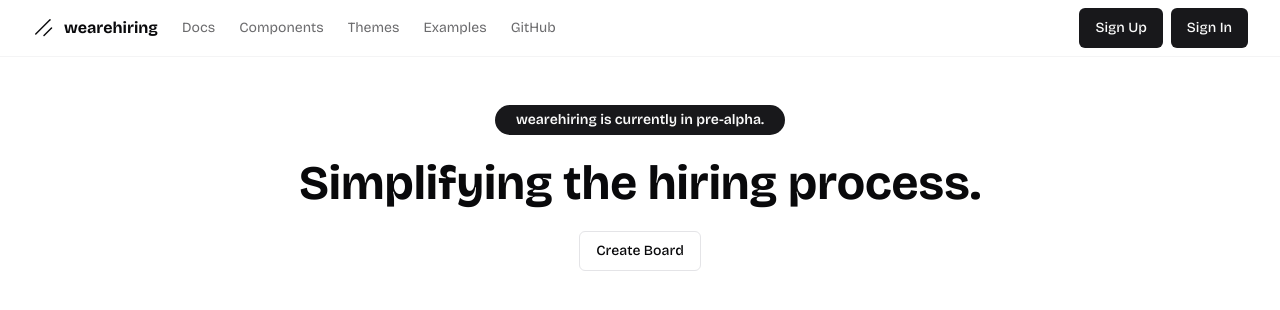
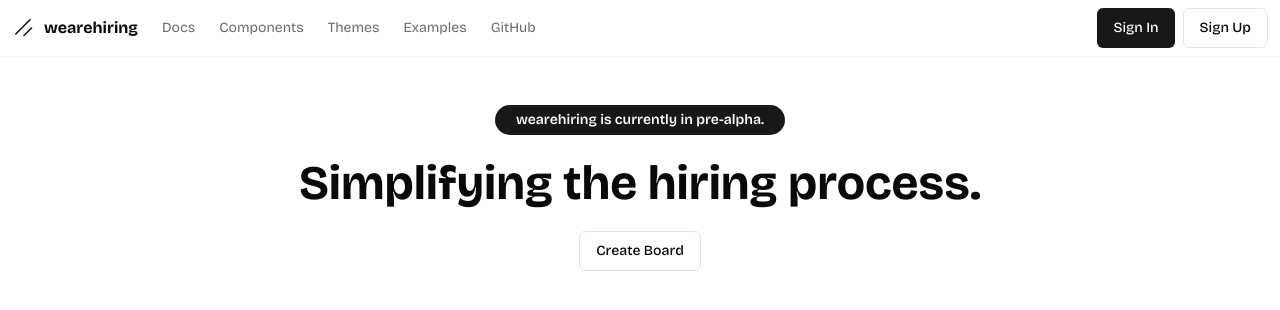
Before and after one commit to ramezj/wearehiring, a Next.js app: page / in a window 1280 px wide. Shown: the top 310 px of the page. Built offline with nearby package versions, Linux system fonts and the light colour scheme; no server answers.

Commit message:
Navbar session, bug fixes and new buttons

```diff
--- a/components/Layouts/MainLayout.tsx
+++ b/components/Layouts/MainLayout.tsx
@@ -6,7 +6,7 @@ export function Layout(props:any) {
     return (
         <div>
             {/* <NavigationBar session={props.session}/> */}
-            <SiteHeader />
+            <SiteHeader session={props.session}/>
             {props.children}
         </div>
     )
--- a/components/Navigation/site-header.tsx
+++ b/components/Navigation/site-header.tsx
@@ -5,12 +5,12 @@ import { MainNav } from "./main-nav"
 import { MobileNav } from "./mobile-nav"
 import { Button } from "../ui/button"
 import { buttonVariants } from "../ui/button"
-// import { ModeToggle } from "@/components/mode-toggle"
+import { signIn } from "next-auth/react"
 
-export function SiteHeader() {
+export function SiteHeader(props:any) {
   return (
     <header className="sticky top-0 z-50 w-full border-b border-border/40 bg-background/95 backdrop-blur supports-[backdrop-filter]:bg-background/60">
-      <div className="container flex h-14 max-w-screen-2xl items-center">
+      <div className="container flex h-14 max-w-screen-2xl items-center p-3">
         <MainNav />
         <MobileNav />
         <div className="flex flex-1 items-center justify-between space-x-2 md:justify-end">
@@ -18,8 +18,22 @@ export function SiteHeader() {
 
             </div>
           <nav className="flex items-center gap-2">
-           <Button>Sign Up</Button>
-           <Button>Sign In</Button>
+            {
+              props.session
+              ?
+              <>
+                <Button asChild>
+                  <Link href='/me'>
+                  Dashboard
+                  </Link>
+                  </Button>
+              </>
+              :
+              <>
+              <Button onClick={(() => {signIn("google")})}>Sign In</Button>
+              <Button variant="outline" onClick={(() => {signIn("google")})}>Sign Up</Button>
+              </>
+            }
           </nav>
         </div>
       </div>
```
